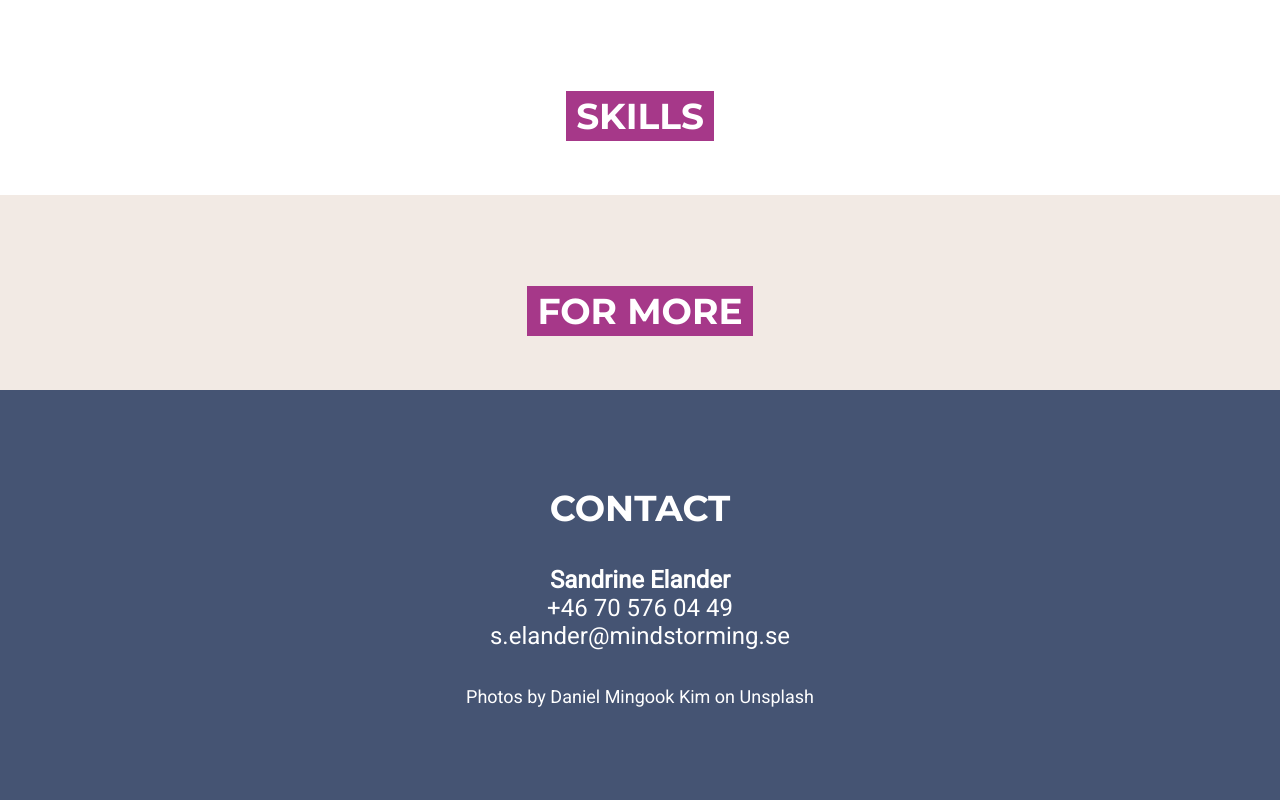
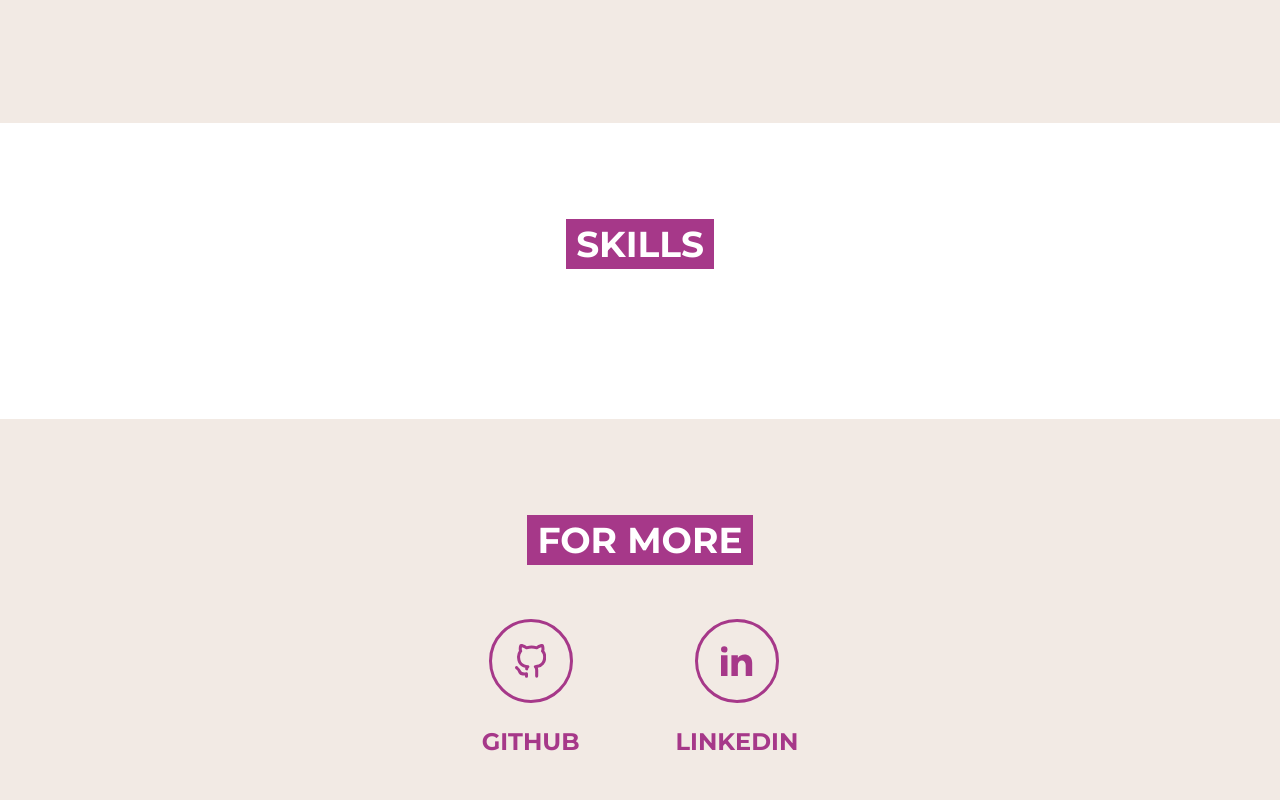
Before and after one commit to MindstormingAB/my-react-portfolio, a React (Create React App) app: page / in a window 1280 px wide. Shown: the part 980-1780 px from the top of the page. Built offline with nearby package versions, Linux system fonts and the light colour scheme.

Commit message:
Section More

```diff
--- a/src/components/More.js
+++ b/src/components/More.js
@@ -1,10 +1,33 @@
 import React from "react";
-import { StyledSection, StyledTitle } from "../lib/styling";
+
+import { StyledSection, IconWrapper, StyledTitle, IconContainer } from "../lib/styling";
+import { ReactComponent as GithubIcon } from "../assets/github.svg";
+import { ReactComponent as LinkedInIcon } from "../assets/linkedin.svg";
 
 const More = () => {
   return (
     <StyledSection>
       <StyledTitle>For more</StyledTitle>
+      <IconContainer>
+        <IconWrapper>
+          <a
+            href="https://github.com/MindstormingAB/"
+            target="_blank"
+            rel="noopener noreferrer">
+            <GithubIcon />
+          </a>
+          <p>Github</p>
+        </IconWrapper>
+        <IconWrapper>
+          <a
+            href="https://github.com/MindstormingAB/"
+            target="_blank"
+            rel="noopener noreferrer">
+            <LinkedInIcon />
+          </a>
+          <p>LinkedIn</p>
+        </IconWrapper>
+      </IconContainer>
     </StyledSection>
   );
 };
--- a/src/lib/global.js
+++ b/src/lib/global.js
@@ -54,6 +54,11 @@ const GlobalStyles = createGlobalStyle`
   h3 {
     font-size: 0.95rem;
   }
+
+  a {
+    text-decoration: none;
+    color: inherit;
+  }
 `;
 
 export default GlobalStyles;
```
Also changed, not shown: src/assets/github.svg (added), src/assets/linkedin.svg (added), src/lib/styling.js.
